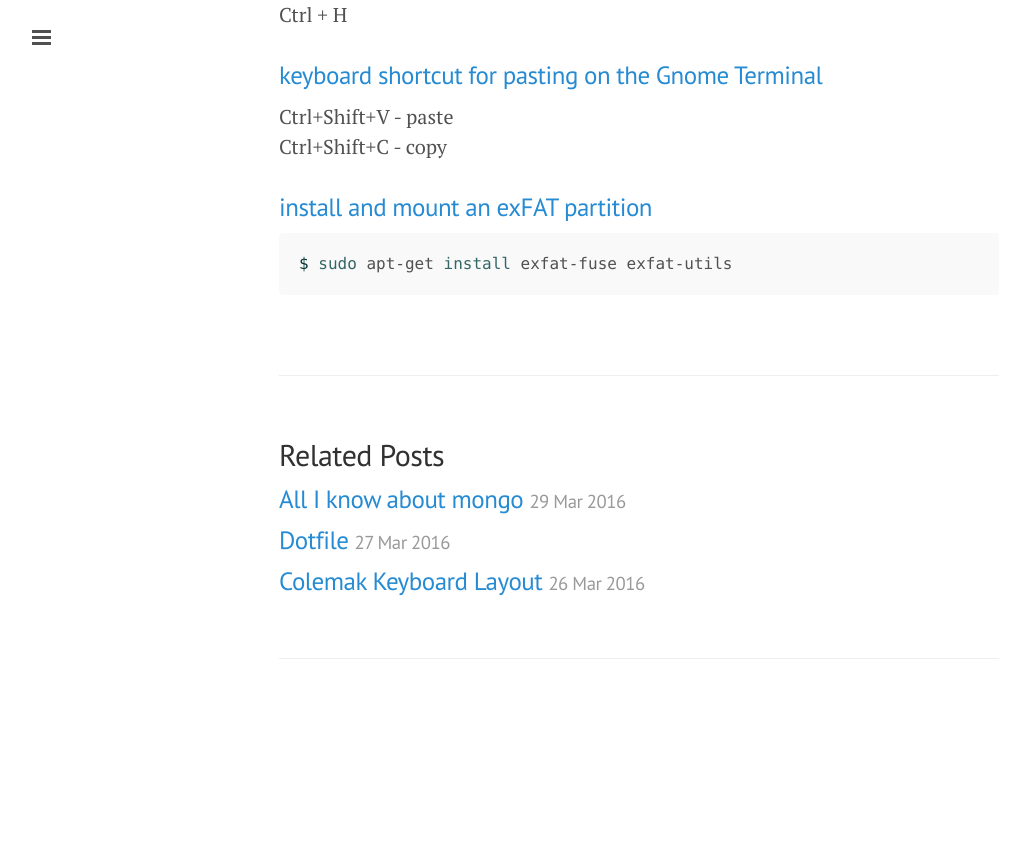
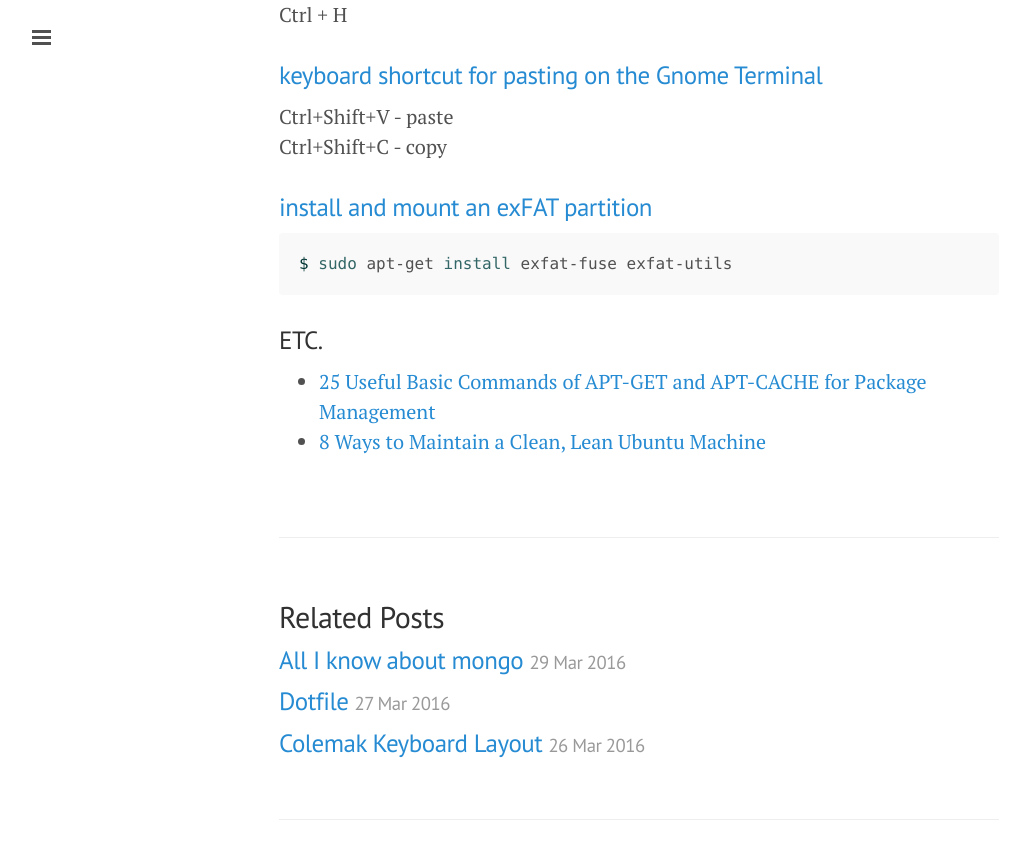
Before and after one commit to ibotdotout/ibotdotout.github.io, a Jekyll site: the page built from _posts/2014-09-10-debian.md, in a window 1280 px wide and 900 px high, scrolled down 2683 px. Shown: the top 859 px of the window, without its empty margins (1-1031 px from the left). Built offline with Jekyll 4.4.1, drawn with Linux system fonts in a browser that asks for light colours; nearby versions of some CDN libraries; Markdown is read by kramdown in place of the engine named in the settings; comment, search, counter and statistics services are not loaded; before the commit the page ends 3422 px from its top, so only the background shows below that.

Commit message:
Add about apt-get

````diff
--- a/_posts/2014-09-10-debian.md
+++ b/_posts/2014-09-10-debian.md
@@ -122,3 +122,7 @@ Ctrl+Shift+C - copy
 ```sh
 $ sudo apt-get install exfat-fuse exfat-utils
 ```
+
+### ETC.
+* [25 Useful Basic Commands of APT-GET and APT-CACHE for Package Management](http://www.tecmint.com/useful-basic-commands-of-apt-get-and-apt-cache-for-package-management/)
+* [8 Ways to Maintain a Clean, Lean Ubuntu Machine](https://www.maketecheasier.com/8-ways-to-maintain-a-clean-lean-ubuntu-machine/)
````
